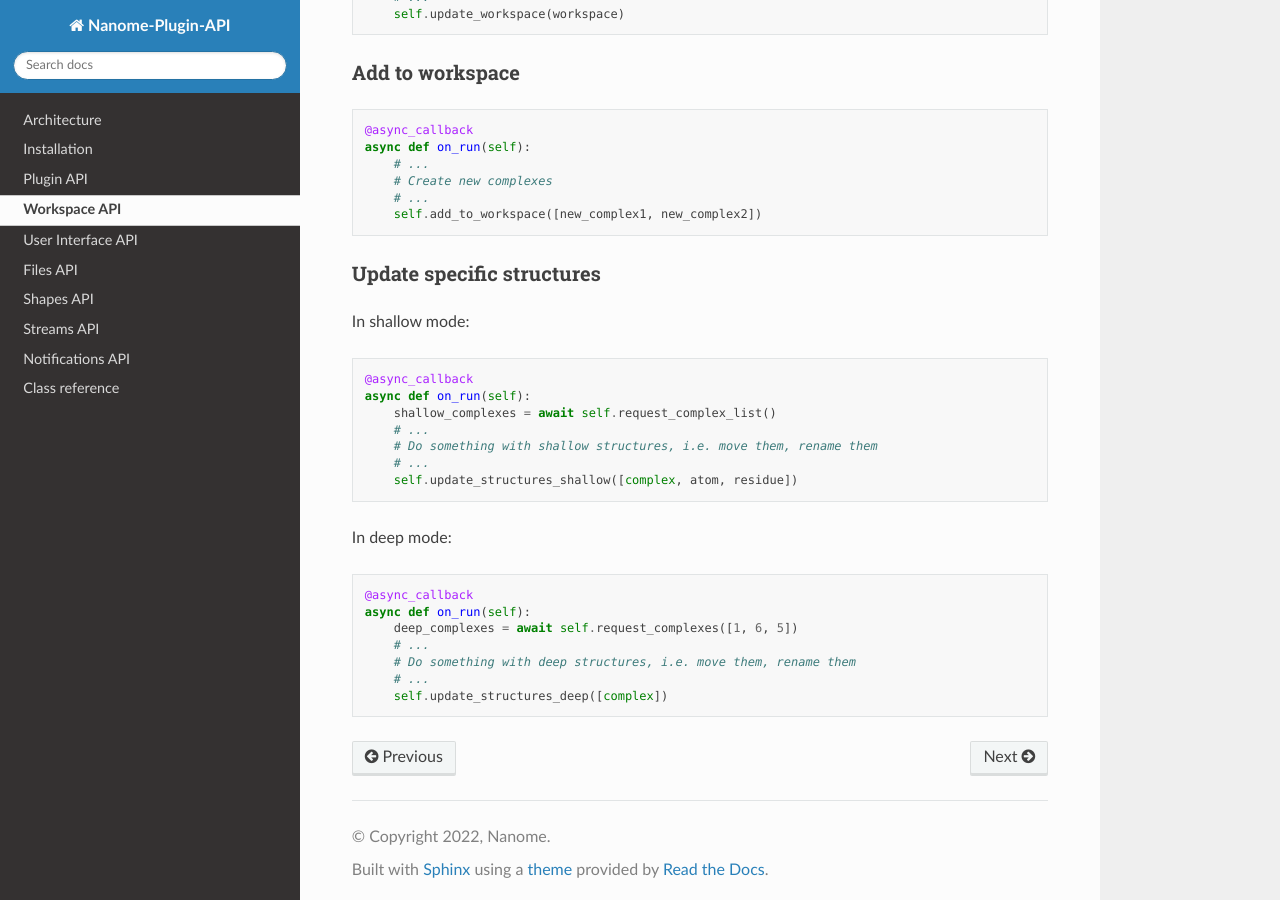
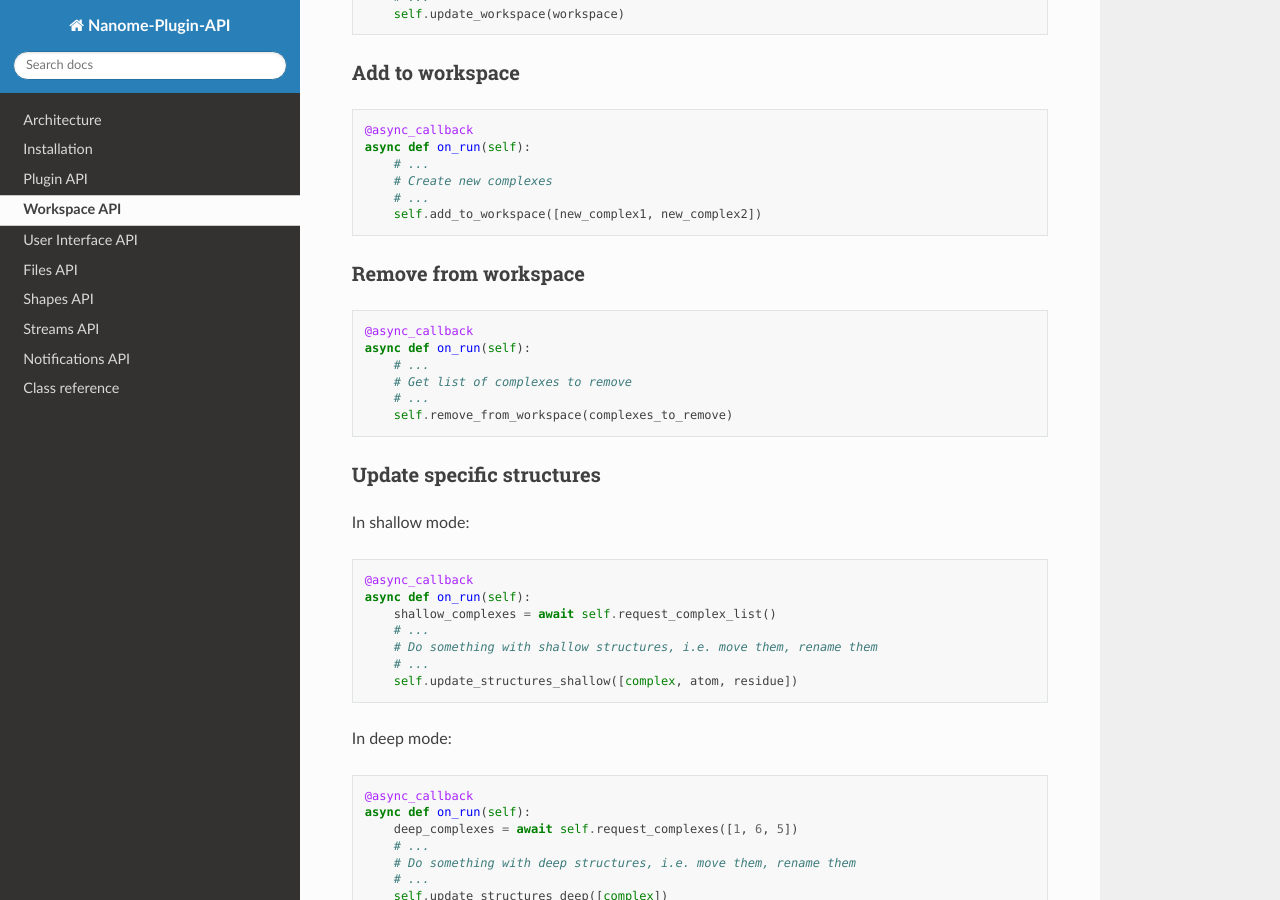
Before and after one commit to nanome-ai/nanome-lib, a Sphinx documentation site: the page built from doc/source/workspace.rst, in a window 1280 px wide and 900 px high, scrolled down 2640 px. Built offline with Sphinx 7.4.7 and the Read the Docs theme 2.0.0, drawn with Linux system fonts in a browser that asks for light colours; pages that are not in the unit, such as notebooks, are missing from menus.

Commit message:
Add remove_from_workspace to docs

```diff
--- a/doc/source/plugins.rst
+++ b/doc/source/plugins.rst
@@ -199,6 +199,7 @@ Workspace API Actions
 
 * ``request_workspace``: Request the entire workspace, in deep mode
 * ``add_to_workspace``: Add a list of complexes to the current workspace
+* ``remove_from_workspace``: Remove a list of complexes from the current workspace
 * ``request_complex_list``: Request the list of all complexes in the workspace, in shallow mode
 * ``request_complexes``: Requests a list of complexes by their indices
 * ``update_workspace``: Replace the current workspace in the scene by the workspace in parameter
--- a/doc/source/workspace.rst
+++ b/doc/source/workspace.rst
@@ -140,6 +140,18 @@ Add to workspace
         # ...
         self.add_to_workspace([new_complex1, new_complex2])
 
+Remove from workspace
+=====================
+
+.. code-block:: python
+
+    @async_callback
+    async def on_run(self):
+        # ...
+        # Get list of complexes to remove
+        # ...
+        self.remove_from_workspace(complexes_to_remove)
+
 Update specific structures
 ==========================
 
```
